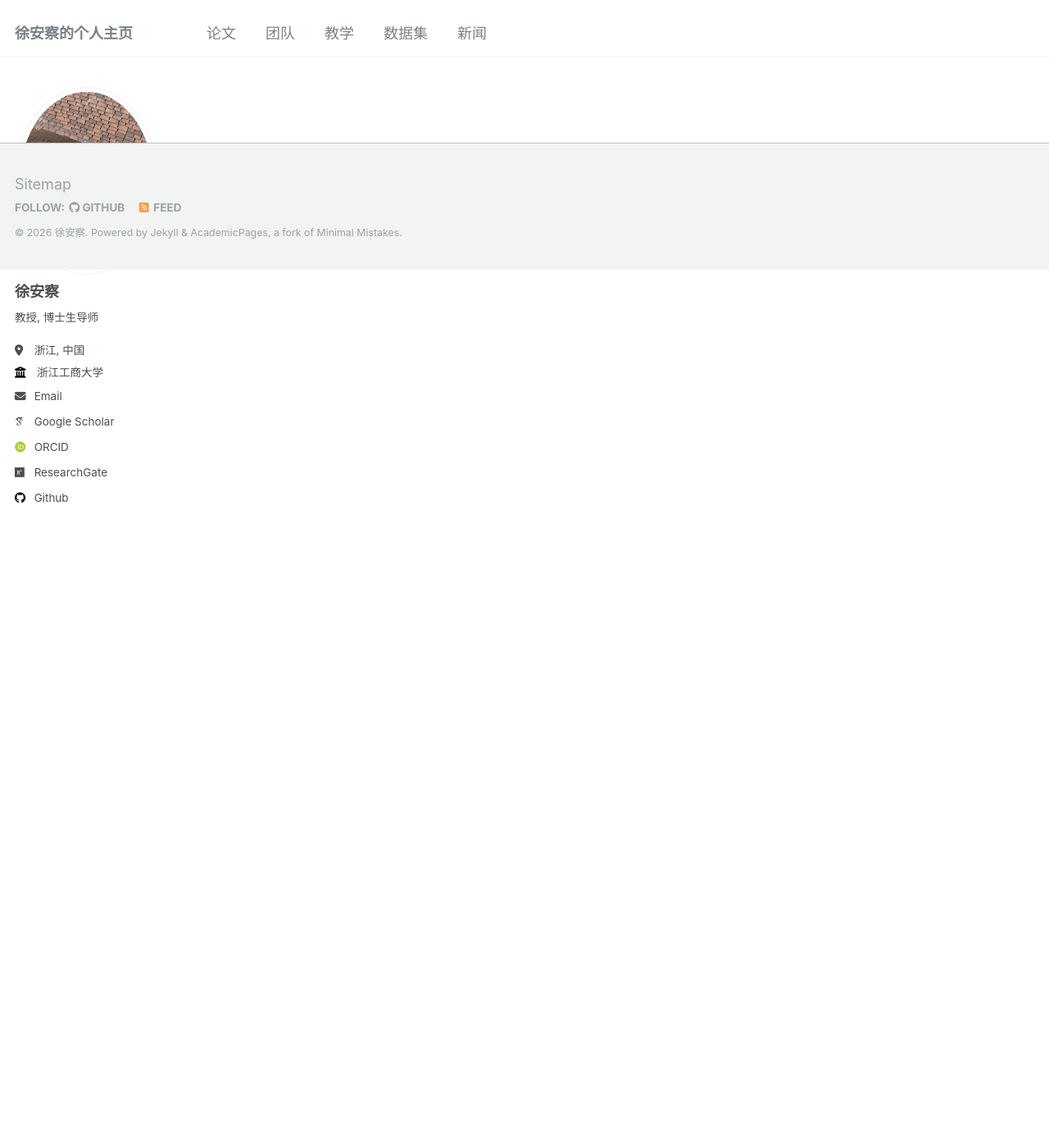
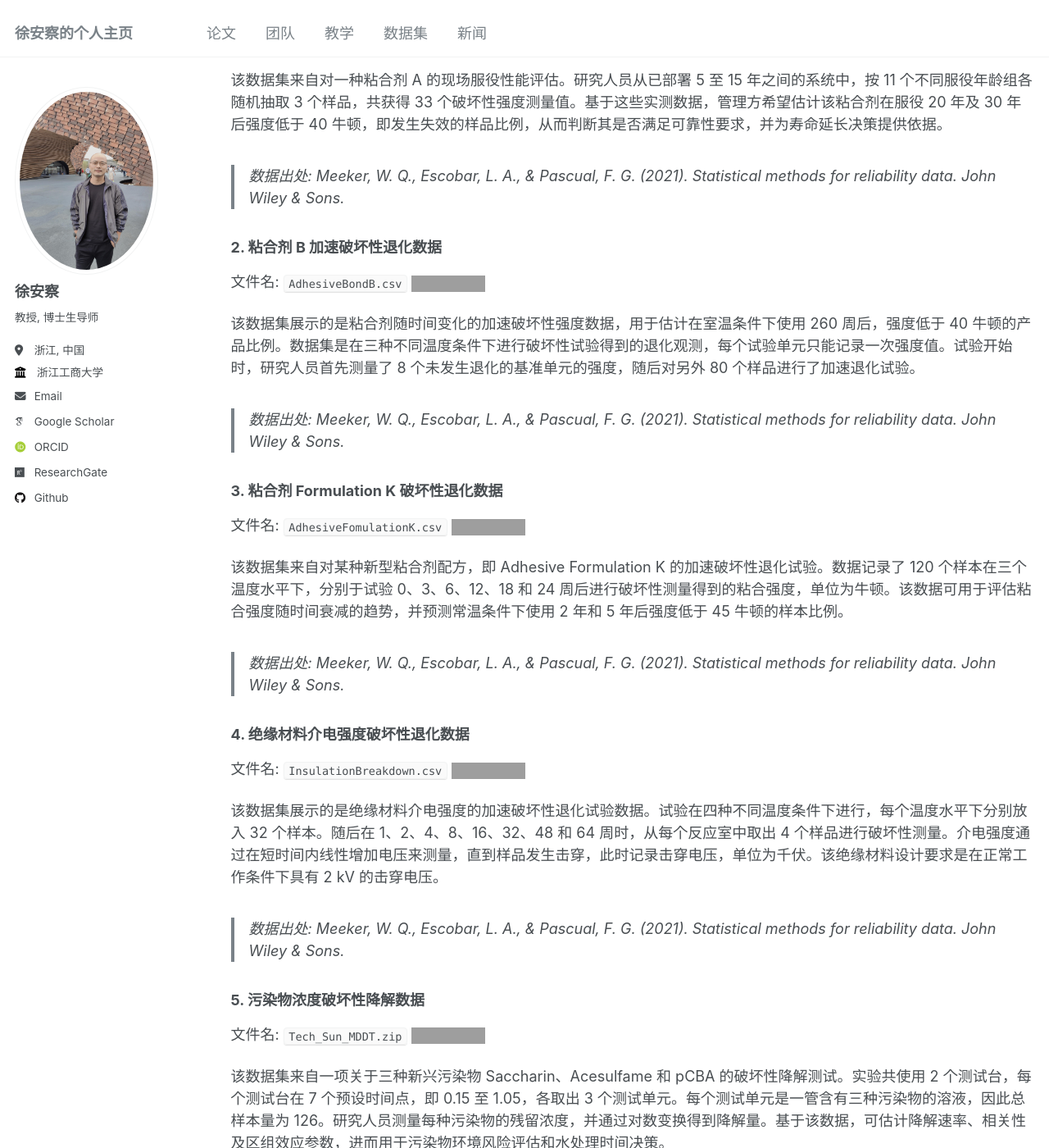
Before and after one commit to XU-ANCHA/XU-ANCHA.github.io, a Jekyll site: the page built from _pages/datasets.md, in a window 1280 px wide and 1400 px high, scrolled down 5702 px. Shown: the whole window at 82% size. Built offline with Jekyll 4.4.1, drawn with Linux system fonts in a browser that asks for light colours; some web fonts are replaced; some of the changed text lies outside the part shown; grey boxes are pictures that could not be loaded.

Commit message:
Update datasets.md

```diff
--- a/_pages/datasets.md
+++ b/_pages/datasets.md
@@ -166,3 +166,54 @@ author_profile: true
 
 
 > 数据出处: Lu, L., Wang, B., Hong, Y., & Ye, Z. (2021). General path models for degradation data with multiple characteristics and covariates. *Technometrics, 63*(3), 354-369.
+
+
+## 第[四](https://mp.weixin.qq.com/s/JnJayk8Smui8pu9loW7KJA)期：破坏性退化数据
+
+### 1. 粘合剂 A 破坏性退化数据
+
+文件名: `AdhesiveBondA.csv` <a href="/files/datasets/4/AdhesiveBondA.csv" download><img src="https://img.shields.io/badge/download-5bc0de?style=flat-square&logo=googledrive&logoColor=white" height="16"></a>
+
+该数据集来自对一种粘合剂 A 的现场服役性能评估。研究人员从已部署 5 至 15 年之间的系统中，按 11 个不同服役年龄组各随机抽取 3 个样品，共获得 33 个破坏性强度测量值。基于这些实测数据，管理方希望估计该粘合剂在服役 20 年及 30 年后强度低于 40 牛顿，即发生失效的样品比例，从而判断其是否满足可靠性要求，并为寿命延长决策提供依据。
+
+> 数据出处: Meeker, W. Q., Escobar, L. A., & Pascual, F. G. (2021). *Statistical methods for reliability data*. John Wiley & Sons.
+
+### 2. 粘合剂 B 加速破坏性退化数据
+
+文件名: `AdhesiveBondB.csv` <a href="/files/datasets/4/AdhesiveBondB.csv" download><img src="https://img.shields.io/badge/download-5bc0de?style=flat-square&logo=googledrive&logoColor=white" height="16"></a>
+
+该数据集展示的是粘合剂随时间变化的加速破坏性强度数据，用于估计在室温条件下使用 260 周后，强度低于 40 牛顿的产品比例。数据集是在三种不同温度条件下进行破坏性试验得到的退化观测，每个试验单元只能记录一次强度值。试验开始时，研究人员首先测量了 8 个未发生退化的基准单元的强度，随后对另外 80 个样品进行了加速退化试验。
+
+> 数据出处: Meeker, W. Q., Escobar, L. A., & Pascual, F. G. (2021). *Statistical methods for reliability data*. John Wiley & Sons.
+
+### 3. 粘合剂 Formulation K 破坏性退化数据
+
+文件名: `AdhesiveFomulationK.csv` <a href="/files/datasets/4/AdhesiveFomulationK.csv" download><img src="https://img.shields.io/badge/download-5bc0de?style=flat-square&logo=googledrive&logoColor=white" height="16"></a>
+
+该数据集来自对某种新型粘合剂配方，即 Adhesive Formulation K 的加速破坏性退化试验。数据记录了 120 个样本在三个温度水平下，分别于试验 0、3、6、12、18 和 24 周后进行破坏性测量得到的粘合强度，单位为牛顿。该数据可用于评估粘合强度随时间衰减的趋势，并预测常温条件下使用 2 年和 5 年后强度低于 45 牛顿的样本比例。
+
+> 数据出处: Meeker, W. Q., Escobar, L. A., & Pascual, F. G. (2021). *Statistical methods for reliability data*. John Wiley & Sons.
+
+### 4. 绝缘材料介电强度破坏性退化数据
+
+文件名: `InsulationBreakdown.csv` <a href="/files/datasets/4/InsulationBreakdown.csv" download><img src="https://img.shields.io/badge/download-5bc0de?style=flat-square&logo=googledrive&logoColor=white" height="16"></a>
+
+该数据集展示的是绝缘材料介电强度的加速破坏性退化试验数据。试验在四种不同温度条件下进行，每个温度水平下分别放入 32 个样本。随后在 1、2、4、8、16、32、48 和 64 周时，从每个反应室中取出 4 个样品进行破坏性测量。介电强度通过在短时间内线性增加电压来测量，直到样品发生击穿，此时记录击穿电压，单位为千伏。该绝缘材料设计要求是在正常工作条件下具有 2 kV 的击穿电压。
+
+> 数据出处: Meeker, W. Q., Escobar, L. A., & Pascual, F. G. (2021). *Statistical methods for reliability data*. John Wiley & Sons.
+
+### 5. 污染物浓度破坏性降解数据
+
+文件名: `Tech_Sun_MDDT.zip` <a href="/files/datasets/4/Tech_Sun_MDDT.zip" download><img src="https://img.shields.io/badge/download-5bc0de?style=flat-square&logo=googledrive&logoColor=white" height="16"></a>
+
+该数据集来自一项关于三种新兴污染物 Saccharin、Acesulfame 和 pCBA 的破坏性降解测试。实验共使用 2 个测试台，每个测试台在 7 个预设时间点，即 0.15 至 1.05，各取出 3 个测试单元。每个测试单元是一管含有三种污染物的溶液，因此总样本量为 126。研究人员测量每种污染物的残留浓度，并通过对数变换得到降解量。基于该数据，可估计降解速率、相关性及区组效应参数，进而用于污染物环境风险评估和水处理时间决策。
+
+> 数据出处: Sun, Q., Ye, Z. S., & Hong, Y. (2020). Statistical modeling of multivariate destructive degradation tests with blocking. *Technometrics, 62*(4), 536-548.
+
+### 6. 电路枝晶尺寸破坏性退化数据
+
+文件名: `Dendrite_size_data.txt` <a href="/files/datasets/4/Dendrite_size_data.txt" download><img src="https://img.shields.io/badge/download-5bc0de?style=flat-square&logo=googledrive&logoColor=white" height="16"></a>
+
+该数据集来源于密封电路中枝晶尺寸的破坏性退化试验。其中，枝晶尺寸定义为树枝状晶体长度占两个导体间距的百分比。失效分析表明，当枝晶在两个平行铜导体之间持续生长并最终导致短路时，电路发生失效。因此，该类数据可以视为导致失效的退化过程的直接物理测量结果。为了估计电路失效时间分布，试验选取了不同寿命阶段的电路样本，并对每个电路中最大枝晶的尺寸进行测量。在部分电路中，未观察到枝晶生长，因此其观测尺寸记为零。
+
+> 数据出处: Nelson, W. B. (2009). Defect initiation, growth, and failure—a general statistical model and data analyses. In *Advances in Degradation Modeling: Applications to Reliability, Survival Analysis, and Finance* (pp. 27-37). Boston, MA: Birkhäuser Boston.
```
